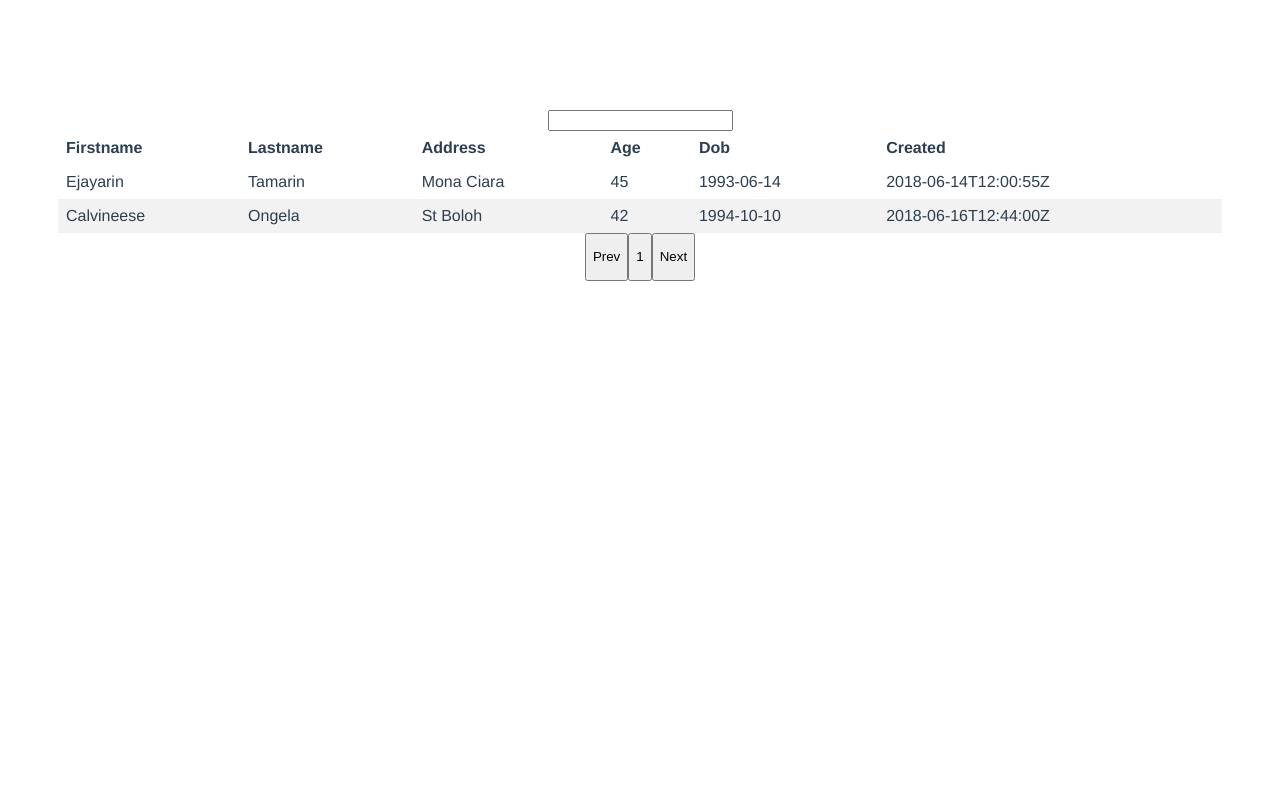
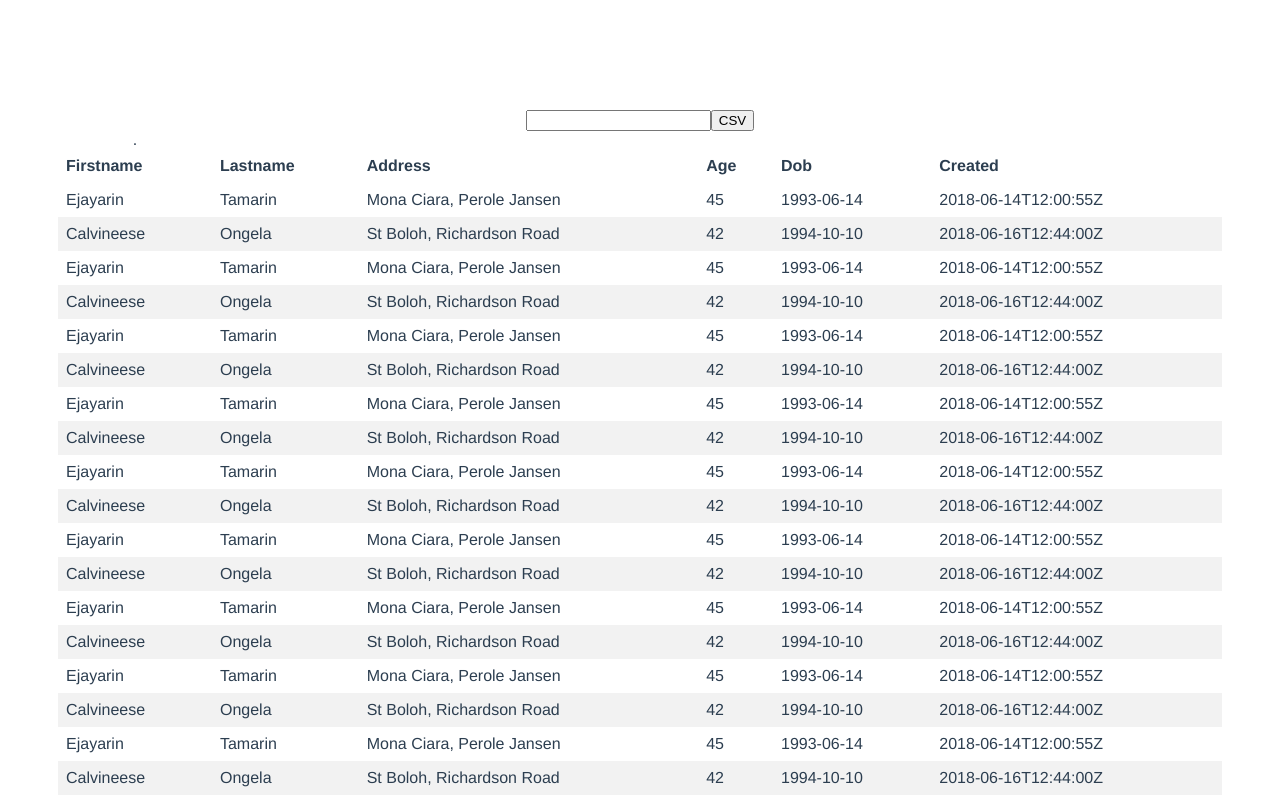
Before and after one commit to ejaytkm/vue-admin-panel, a Vue app: page / in a window 1280 px wide. Shown: the top 800 px of the page. Built offline with nearby package versions, Linux system fonts and the light colour scheme.

Commit message:
Completed csv download feature

```diff
--- a/src/App.vue
+++ b/src/App.vue
@@ -2,7 +2,10 @@
   <div id="app">
     <!-- <HelloWorld msg="Welcome to Your Vue.js App"/> -->
     <div style="padding: 50px">
-      <simple-table v-bind:inputdata="testingData" />
+      <simple-table
+        v-bind:inputdata="testingData"
+        v-bind:config="config"
+      />
     </div>
   </div>
 </template>
@@ -15,25 +18,37 @@ export default {
   components: {
     simpleTable
   },
-  data() {
+  data () {
     return {
       testingData: [
         {
           firstname: 'Ejayarin',
           lastname: 'Tamarin',
-          address: 'Mona Ciara',
+          address: 'Mona Ciara, Perole Jansen',
           age: '45',
           dob: '1993-06-14',
           created: '2018-06-14T12:00:55Z'
         }, {
           firstname: 'Calvineese',
           lastname: 'Ongela',
-          address: 'St Boloh',
+          address: 'St Boloh, Richardson Road',
           age: '42',
           dob: '1994-10-10',
           created: '2018-06-16T12:44:00Z'
         }
-      ]
+      ],
+
+      config: {
+        filename: 'testing'
+      }
+    }
+  },
+  created () {
+    // lazy duplication of data
+    for (let i = 0; i < 4; i++) {
+      this.testingData.map(data =>{
+        this.testingData.push(data)
+      })
     }
   }
 }
--- a/src/components/vue-simple-table.vue
+++ b/src/components/vue-simple-table.vue
@@ -2,18 +2,19 @@
   <div>
     <div>
       <input v-model="filter.keyword" />
+      <button @click="downloadCSV()">CSV</button>
     </div>
     <table>
-      <thead>
+      <thead>.
         <tr>
-          <td class="tableHeader" v-for="value in valueHeader">
+          <td class="tableHeader" v-for="value in dataColumnList">
             <b>{{ value }}</b>
           </td>
         </tr>
       </thead>
       <tbody>
         <tr v-for="value in valueBody">
-          <td v-for="keyvalue in valueHeader">{{ value[keyvalue] }}</td>
+          <td v-for="keyvalue in dataColumnList">{{ value[keyvalue] }}</td>
         </tr>
       </tbody>
     </table>
@@ -28,14 +29,6 @@
         <p>Next</p>
       </button>
     </div>
-    <!-- .field.is-horizontal.nav-pagination
-      .control.buttons.has-addons
-        .button(@click="changePage('previous', 'configWinners')")
-          i.fas.fa-angle-left
-        .button(v-for="page in configWinners.pageLimit" v-bind:class="{ active: (page === configWinners.page + 1) }" @click="changePage(page, 'configWinners')")
-          p {{ page }}
-        .button(@click="changePage('next', 'configWinners')")
-          i.fas.fa-angle-right -->
   </div>
 </template>
 
@@ -64,10 +57,11 @@
 
 export default {
   name: 'vue-simple-table',
-  props: ['inputdata'],
+  props: ['inputdata', 'config'],
+
   data () {
     return {
-      valueHeader: [],
+      dataColumnList: [],
 
       filter: {
         keyword: null,
@@ -77,11 +71,15 @@ export default {
         page: 0,
         pageLimit: 0,
         size: 30
-      }
+      },
+
+      filename: '',
     }
   },
+
   created () {
-    this.valueHeader = Object.keys(this.inputdata[0])
+    this.dataColumnList = Object.keys(this.inputdata[0])
+    this.initConfig(this.config)
   },
 
   computed: {
@@ -92,8 +90,8 @@ export default {
           return entry
         }
 
-        for (let i = 0; i < this.valueHeader.length; i++) {
-          if (reg.test(entry[this.valueHeader[i]])) {
+        for (let i = 0; i < this.dataColumnList.length; i++) {
+          if (reg.test(entry[this.dataColumnList[i]])) {
             return entry
           }
         }
@@ -115,6 +113,69 @@ export default {
       if (d === 'next') {
         return this.pagination.page = Math.min(this.pagination.pageLimit - 1, this.pagination.page + 1)
       }
+    },
+
+    downloadCSV (d) {
+      const filename = `${this.filename}_${new Date().toLocaleString()}.csv`
+      const csvRow = []
+
+      csvRow.push(this.dataColumnList) // csv labels - comment this out to remove label
+
+      this.inputdata.map(data => {
+        const dataRow = []
+
+        Object.values(data).map(value => { dataRow.push(`${value}`) })
+
+        csvRow.push(dataRow)
+      })
+
+      const processRow = (row) => {
+        let finalVal = ''
+
+        for (let j = 0; j < row.length; j++) {
+          const innerValue = row[j] === null ? '' : row[j].toString()
+          const result = '"' + innerValue.replace(/"/g, '""') + '"'
+
+          if (j > 0) {
+            finalVal += ','
+          }
+
+          finalVal += result
+        }
+
+        finalVal = finalVal.replace(/，/g, ',')
+
+        return finalVal + '\n'
+      }
+
+      let csvFile = ''
+
+      for (let i = 0; i < csvRow.length; i++) {
+        csvFile += processRow(csvRow[i])
+      }
+
+      const blob = new window.Blob([csvFile], { type: 'text/csv;charset=utf-8,%EF%BB%BF;' })
+
+      if (navigator.msSaveBlob) {
+        navigator.msSaveBlob(blob, filename)
+      } else {
+        const link = document.createElement('a')
+
+        if (link.download !== undefined) {
+          const url = URL.createObjectURL(blob)
+          link.setAttribute('href', url)
+          link.setAttribute('download', filename)
+          link.style.visibility = 'hidden'
+
+          document.body.appendChild(link)
+          link.click()
+          document.body.removeChild(link)
+        }
+      }
+    },
+
+    initConfig (config) {
+      this.filename = config.filename || 'data'
     }
   }
 }
```
